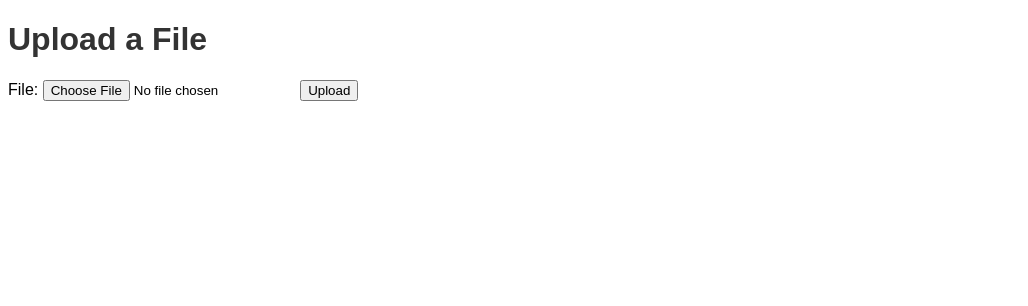
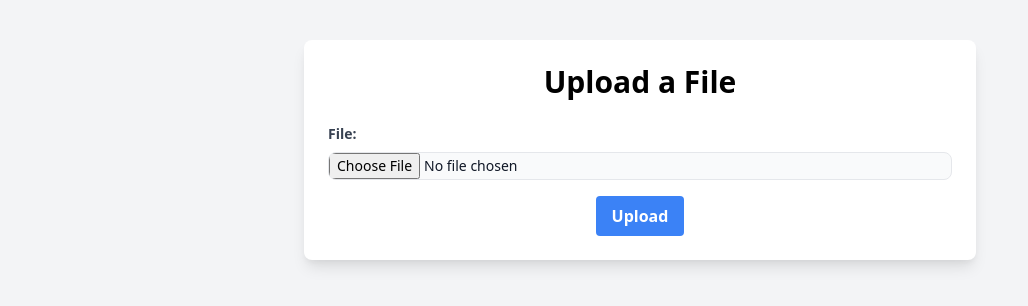
Before and after one commit to juanroldan1989/py-uploader, a Flask app: page /upload in a window 1280 px wide. Shown: the top 306 px of the page, without its empty margins (0-1028 px from the left). Run offline with Flask 3, Linux system fonts and the light colour scheme.

Commit message:
Templates improved with Tailwind CSS

```diff
--- a/templates/upload.html
+++ b/templates/upload.html
@@ -4,14 +4,23 @@
     <meta charset="UTF-8">
     <meta name="viewport" content="width=device-width, initial-scale=1.0">
     <title>File Upload</title>
-    <link rel="stylesheet" href="{{ url_for('static', filename='styles.css') }}">
+    <link href="https://cdn.jsdelivr.net/npm/tailwindcss@2.2.19/dist/tailwind.min.css" rel="stylesheet">
 </head>
-<body>
-    <h1>Upload a File</h1>
-    <form method="POST" enctype="multipart/form-data">
-        {{ form.hidden_tag() }}
-        {{ form.file.label }}: {{ form.file() }}
-        {{ form.submit() }}
-    </form>
+<body class="bg-gray-100">
+
+    <div class="max-w-2xl mx-auto mt-10 p-6 bg-white shadow-lg rounded-lg">
+        <h1 class="text-3xl font-semibold text-center mb-6">Upload a File</h1>
+        <form method="POST" enctype="multipart/form-data">
+            {{ form.hidden_tag() }}
+            <div class="mb-4">
+                <label class="block text-gray-700 text-sm font-bold mb-2">{{ form.file.label }}:</label>
+                {{ form.file(class_="block w-full text-sm text-gray-900 border rounded-lg cursor-pointer focus:outline-none bg-gray-50") }}
+            </div>
+            <div class="text-center">
+                {{ form.submit(class_="bg-blue-500 hover:bg-blue-700 text-white font-bold py-2 px-4 rounded") }}
+            </div>
+        </form>
+    </div>
+
 </body>
 </html>
```
Also changed, not shown: templates/files.html (+14 -7 lines).
